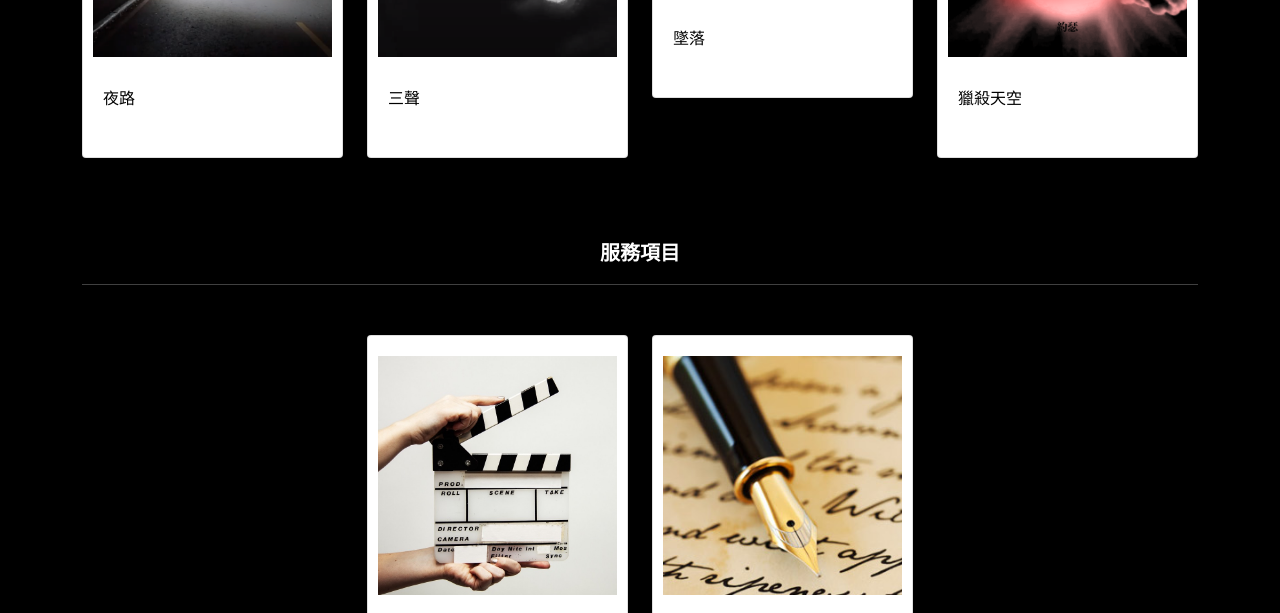
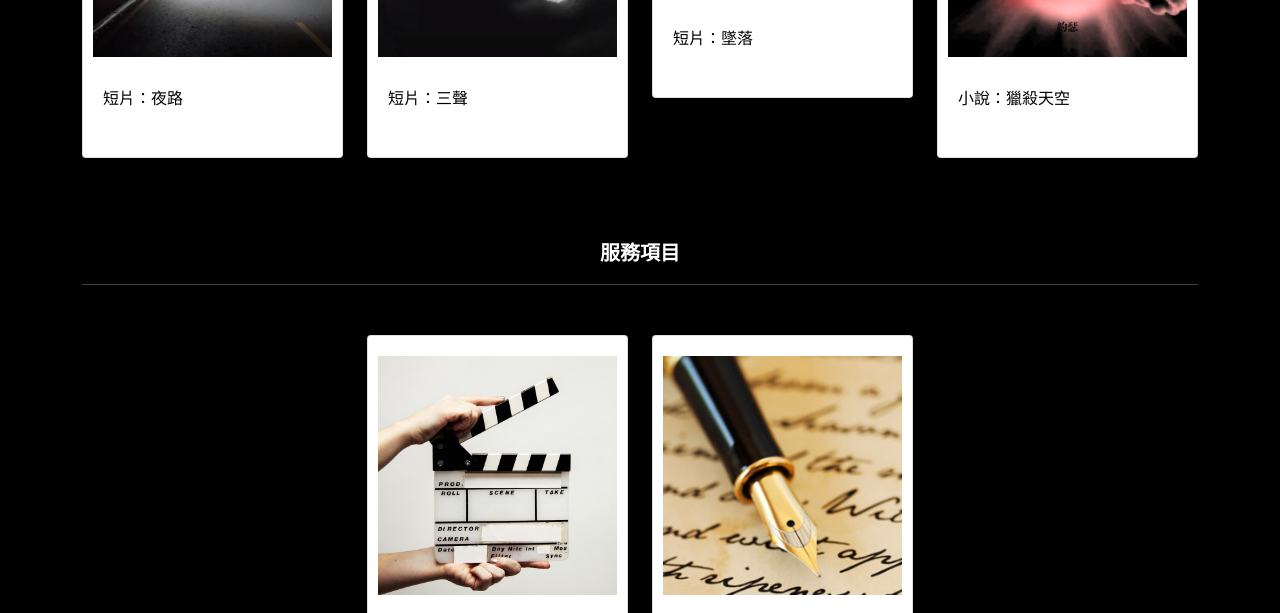
Before and after one commit to josephhan818/milestone, a plain HTML site: page index.html in a window 1280 px wide. Shown: the part 1607-2220 px from the top of the page. Drawn offline with Linux system fonts and the light colour scheme.

Commit message:
Update index.html

```diff
--- a/index.html
+++ b/index.html
@@ -10,11 +10,15 @@
 	<link href="bootstrap.min.css" rel="stylesheet">
 </head>
 <body>
-	<!-- 選單 -->
+<!-- 漢堡選單 -->
 	<nav class="navbar navbar-expand-lg navbar-light bg-light fixed-top">
-	 <div class="collapse navbar-collapse" id="navbarSupportedContent">
+	  <button class="navbar-toggler" type="button" data-toggle="collapse" data-target="#navbarSupportedContent" aria-controls="navbarSupportedContent" aria-expanded="false" aria-label="Toggle navigation">
+	  	<span class="navbar-toggler-icon"></span>
+	  </button>
+
+	  <div class="collapse navbar-collapse" id="navbarSupportedContent">
 	    <ul class="navbar-nav ml-auto">
-	      <li class="nav-item"><a class="nav-link" href="#section1">個人經歷</a></li>
+	      <li class="nav-item"><a class="nav-link" href="#section1">關於我</a></li>
 	      <li class="nav-item"><a class="nav-link" href="#section2">作品集</a></li>
 	      <li class="nav-item"><a class="nav-link" href="#section3">服務項目</a></li>
 	    </ul>
@@ -74,28 +78,28 @@
 					<div class="card">
 						<a href="https://www.youtube.com/watch?v=npTwvY4ZJZs&t=102s">
 						<img src="clip_1.png"></a>
-						<p class="product_name text-right">夜路</p>
+						<p class="product_name text-right">短片：夜路</p>
 					</div>
 				</div>
 				<div class="col-md-3">
 					<div class="card">
 						<a href="https://www.youtube.com/watch?v=OmdExObwGc0">
 						<img src="clip_2.png"></a>
-						<p class="product_name text-right">三聲</p>
+						<p class="product_name text-right">短片：三聲</p>
 					</div>
 				</div>
 				<div class="col-md-3">
 					<div class="card">
 						<a href="https://www.youtube.com/watch?v=Dauhq6NIU6s&t=229s">
 						<img src="clip4.png"></a>
-						<p class="product_name text-right">墜落</p>
+						<p class="product_name text-right">短片：墜落</p>
 					</div>
 				</div>
 				<div class="col-md-3">
 					<div class="card">
 						<a href="https://home.gamer.com.tw/creationDetail.php?sn=4401329">
 						<img src="novel.png"></a>
-						<p class="product_name text-right">獵殺天空</p>
+						<p class="product_name text-right">小說：獵殺天空</p>
 					</div>
 				</div>
 			</div>
```
